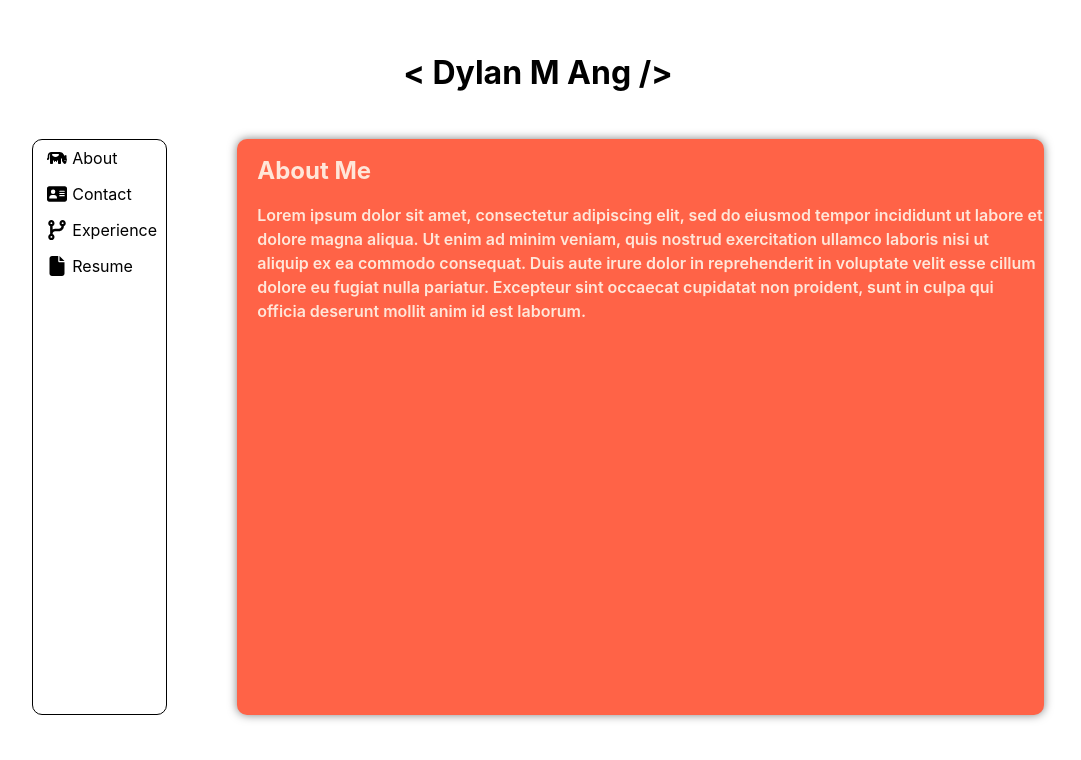
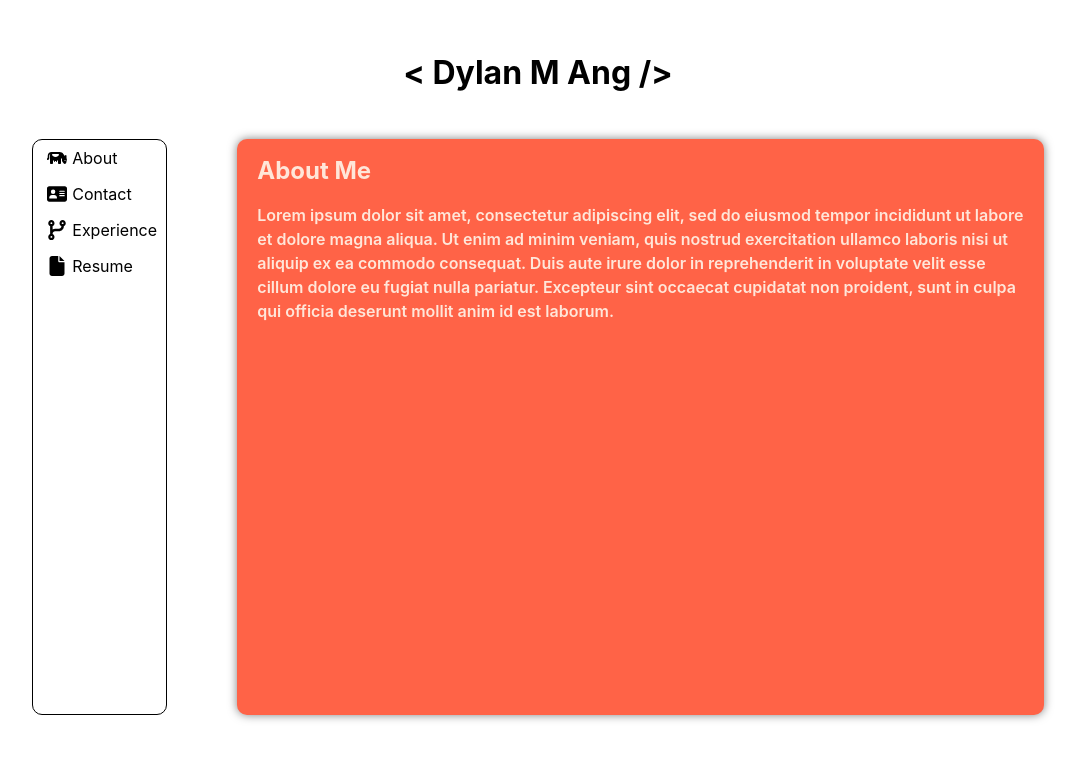
Before and after one commit to dy-ma/personal-dep, a React (Vite) app: page / in a window 1280 px wide. Shown: the top 760 px of the page, without its empty margins (102-1183 px from the left). Built offline with nearby package versions, Linux system fonts and the light colour scheme.

Commit message:
Add right padding to content

```diff
--- a/src/components/Pages.jsx
+++ b/src/components/Pages.jsx
@@ -19,8 +19,8 @@ function Contact() {
             <h2 class="contentHeader">Contact Me</h2>
             <ul>
                 <li>{email.name}@{email.service}.com</li>
-                <li><a class="link" href="https://github.com/stack-dylan">GitHub</a></li>
-                <li><a class="link" href="https://www.linkedin.com/in/dylan-mou-ang/">LinkedIn</a></li>
+                <li><a class="link" target="_blank" href="https://github.com/stack-dylan">GitHub</a></li>
+                <li><a class="link" target="_blank" href="https://www.linkedin.com/in/dylan-mou-ang/">LinkedIn</a></li>
             </ul>
         </div>
     )
--- a/src/index.css
+++ b/src/index.css
@@ -58,7 +58,9 @@
 #content {
   background-color: var(--tomato);
   width: 70%;
-  padding-left: 20px;
+  /* padding-left: 20px;
+  padding-right: 20px; */
+  padding: 0px 20px;
   color: var(--offwhite);
   filter: drop-shadow(0 0 5px rgba(0,0,0,0.5));
   text-align: left;
```
